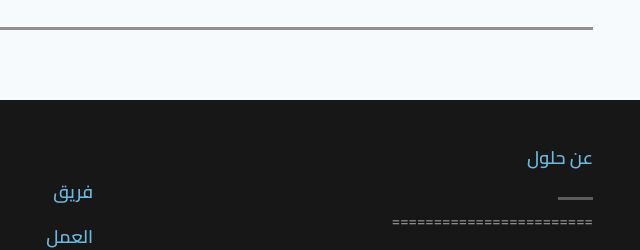
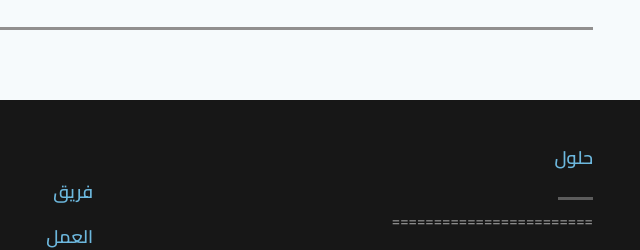
Before and after one commit to amalshamoun/company-landing-page, a plain HTML site: page holol/index.html in a window 1280 px wide. Shown: the part 3100-3350 px from the top of the page, 605-1245 px from the left. Drawn offline with nearby package versions, Linux system fonts and the light colour scheme.

Commit message:
Update index.html

```diff
--- a/holol/index.html
+++ b/holol/index.html
@@ -152,7 +152,7 @@
 <div class="row">
 <div class="col-md-6">
 <div class="about-us">
-<h5>عن حلول</h5>
+<h5> حلول</h5>
 <p>========================
 </p>
 <div class="col-md-6">
```
